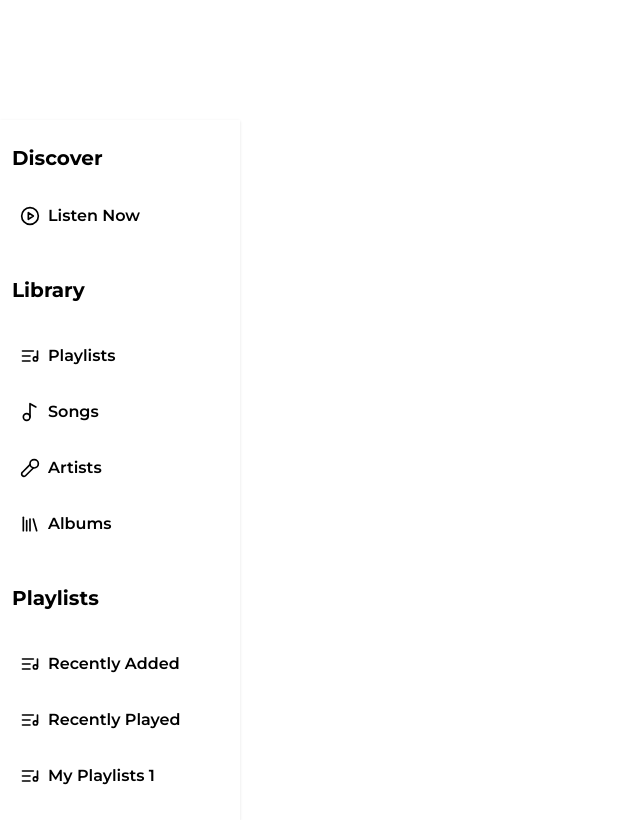
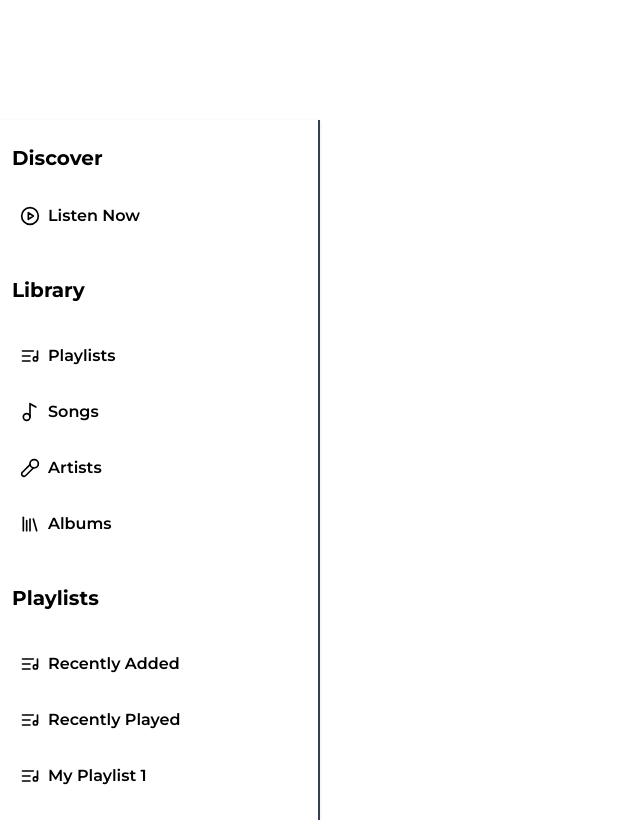
Before and after one commit to mickaelrebeau/MusicMate, a React (Vite) app in the folder frontend/: page /login in a window 1280 px wide. Shown: the part 680-1500 px from the top of the page, without its empty margins (0-640 px from the left). Built offline with nearby package versions, Linux system fonts and the light colour scheme.

Commit message:
♻️ Sidebar and routing update

```diff
--- a/frontend/src/components/sidebar.tsx
+++ b/frontend/src/components/sidebar.tsx
@@ -3,8 +3,7 @@
 export function Sidebar() {
     return (
         <>
-            <div className="flex flex-col px-3 py-6 shadow w-60">
-                <div className="space-y-3">
+            <div className="flex flex-col px-3 py-6 shadow w-80 border-r-2 border-gray-700">
                 <div className="flex flex-col gap-10">
                     <div className="flex flex-col gap-6">
                         <h2 className="text-xl font-bold">Discover</h2>
@@ -44,8 +43,7 @@
                         </div>
                         <div className="flex items-center gap-2 p-2 font-semibold cursor-pointer hover:bg-purple-900 rounded">
                             <ListMusic size={20} />
-                                <span>My Playlists 1</span>
-                            </div>
+                            <span>My Playlist 1</span>
                         </div>
                     </div>
                 </div>
```
Lines whose indentation alone changed are shown as unchanged.
